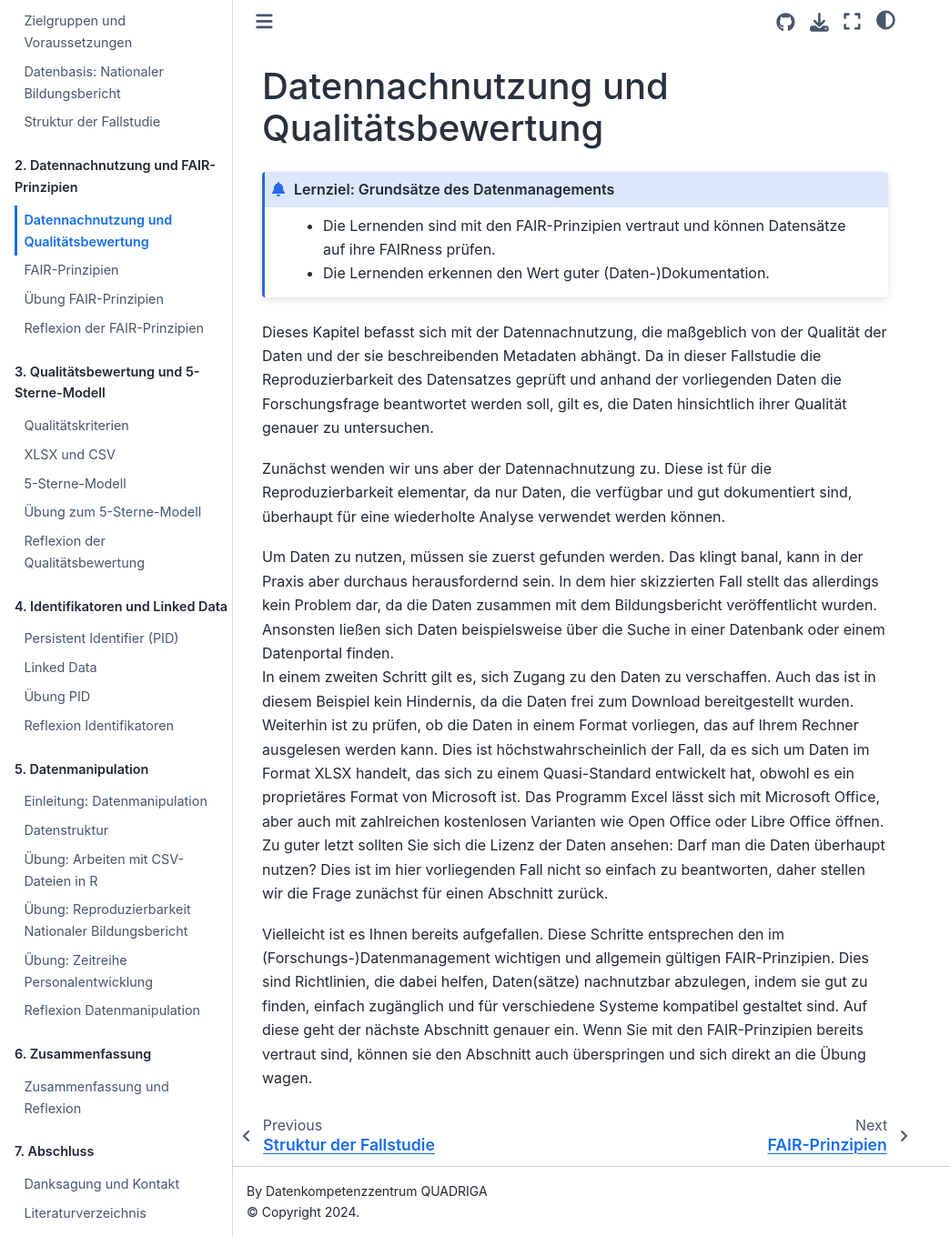
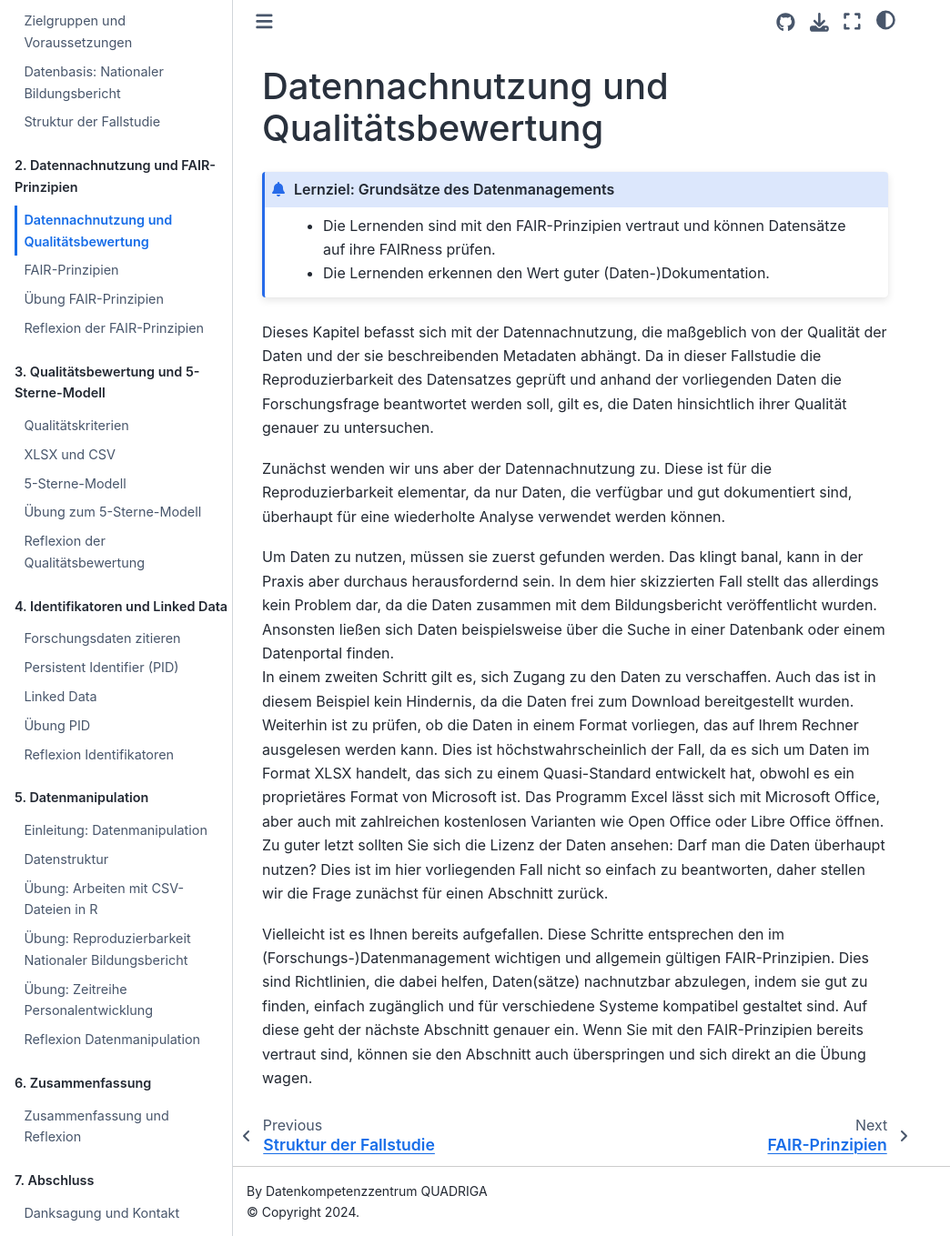
Before and after one commit to quadriga-dk/Tabelle-Fallstudie-1, a Jupyter Book: the page built from Markdown/05_Datennachnutzung.md, in a window 1280 px wide and 1359 px high. Shown: the whole window at 91% size, without its empty margins (0-1044 px from the left). Built offline with Jupyter Book 1.0.4 settings and Sphinx 7.4.7 and the Sphinx Book theme 1.1.4, drawn with Linux system fonts in a browser that asks for light colours; pages that are not in the unit, such as notebooks, are missing from menus; part of the change alters nothing that is shown.

```diff
--- a/_toc.yml
+++ b/_toc.yml
@@ -14,7 +14,6 @@ parts:
     - file: Markdown/05_Datennachnutzung
     - file: Markdown/06_FairPrinzipien
     - file: Markdown/07_Übung_FAIR
-    - file: Markdown/08_Datenzitierung
     - file: Markdown/09_Reflexion_FAIR
   - caption: 3. Qualitätsbewertung und 5-Sterne-Modell
     chapters:
@@ -25,6 +24,7 @@ parts:
     - file: Markdown/14_Reflexion_Qualität
   - caption: 4. Identifikatoren und Linked Data
     chapters:
+    - file: Markdown/15_Datenzitierung
     - file: Markdown/15_PID
     - file: Markdown/16_Linked-Data
     - file: Markdown/17_Übung_PID
```
